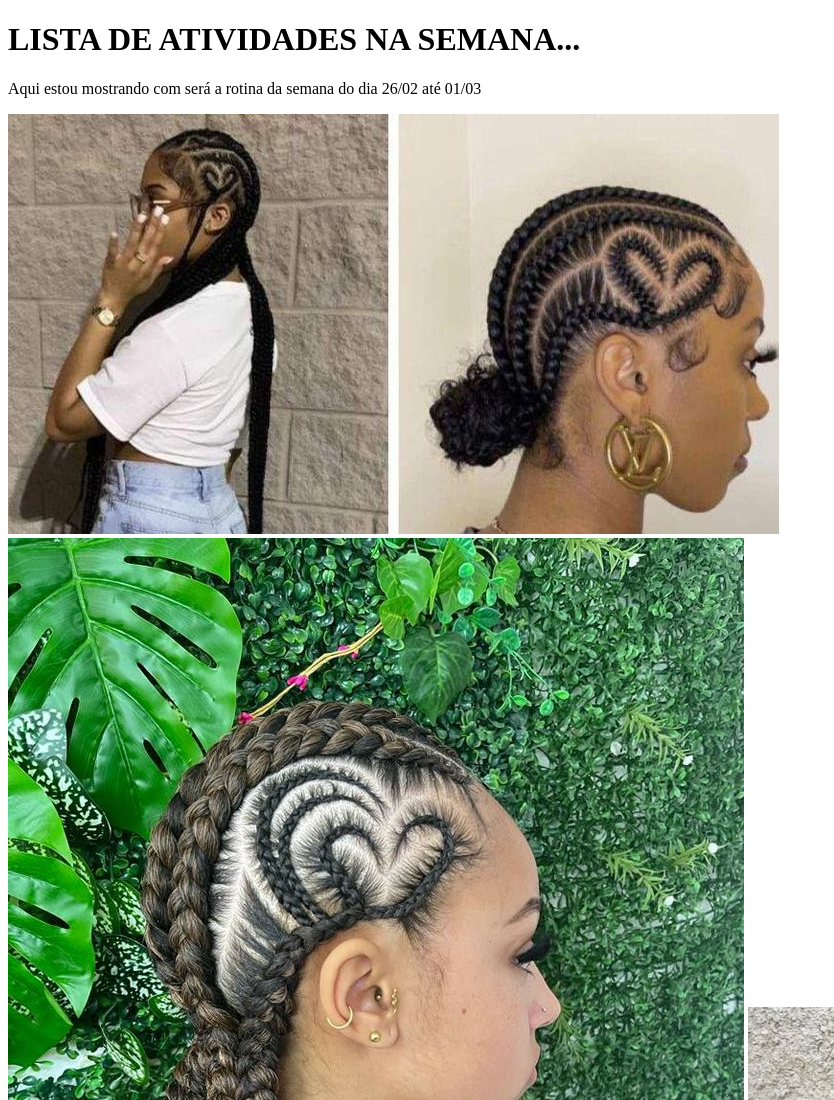
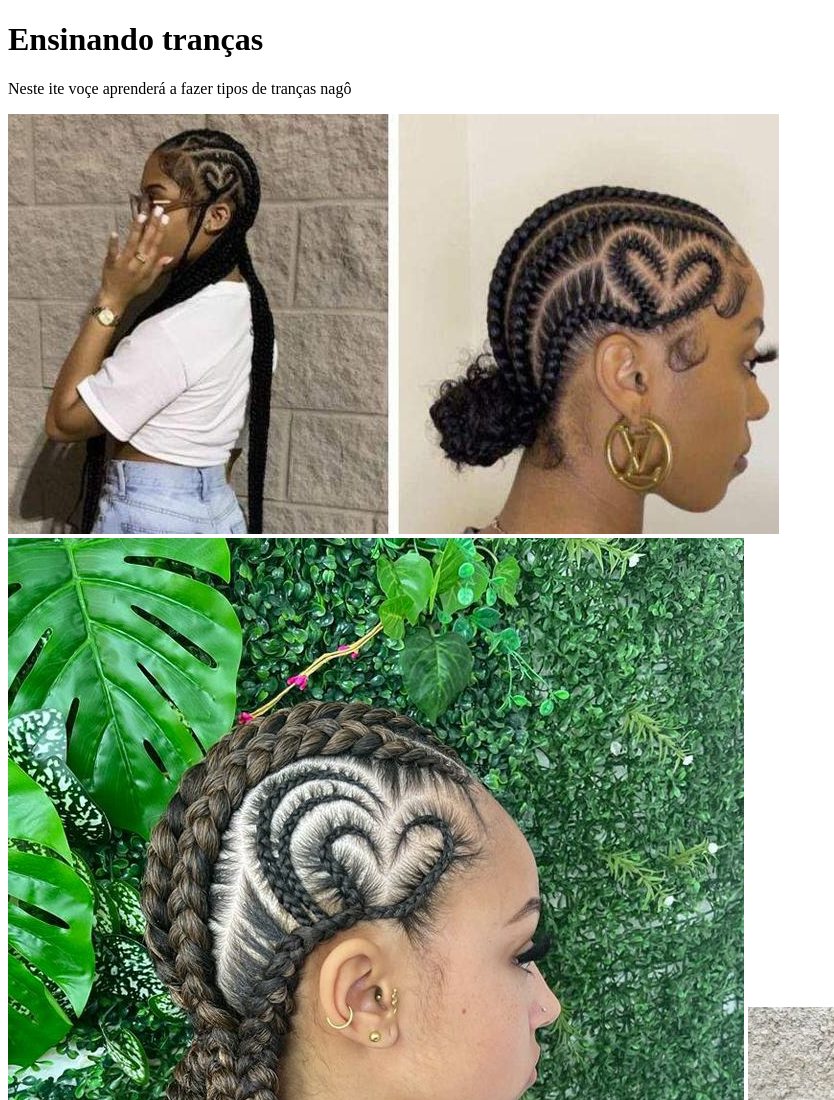
Before and after one commit to isaMARUY/cite2024, a plain HTML site: page index.html in a window 1280 px wide. Shown: the top 1100 px of the page, without its empty margins (0-834 px from the left). Drawn offline with Linux system fonts and the light colour scheme.

Commit message:
Update index.html

```diff
--- a/index.html
+++ b/index.html
@@ -4,12 +4,12 @@
     <meta charset="UTF-8">
     <meta name="viewport" content="width=device-width, initial-scale=1.0">
     <link rel="shortcut icon" href="ICONE.ico" type="Aula-03/ICONE">
-    <title></title>
+    <title>Tranças</title>
 </head>
 <body>
-    <h1>LISTA DE ATIVIDADES NA SEMANA...</h1>
+    <h1>Ensinando tranças</h1>
 
-    <p> Aqui estou mostrando com será a rotina da semana do dia 26/02 até 01/03</p>
+    <p> Neste ite voçe aprenderá a fazer tipos de tranças nagô </p>
 
 
     <img src="folha-vitoria-23052023104556534.jpeg" alt="trança nagô">
```
